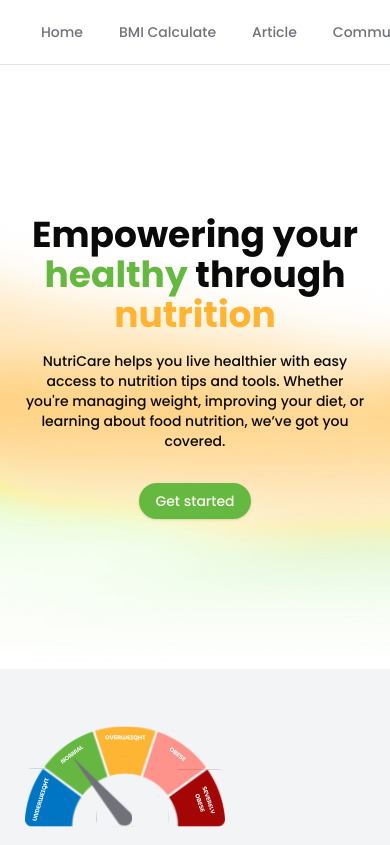
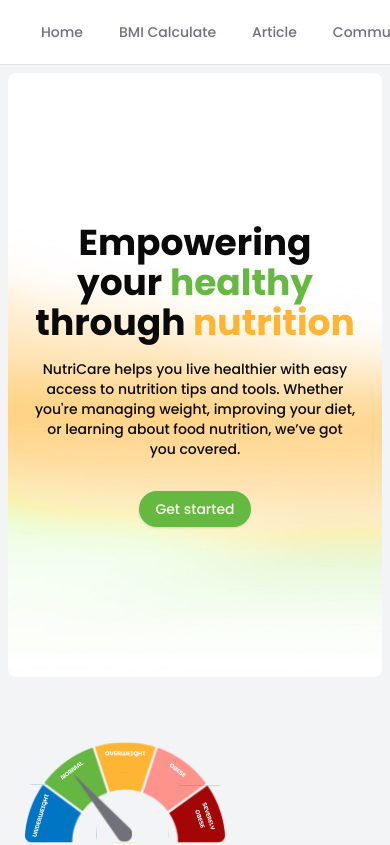
Before and after one commit to bersianturi/nutricare-v2, a Next.js app: page / in a window 390 px wide. Shown: the top 845 px of the page. Built offline with nearby package versions, Linux system fonts and the light colour scheme.

Commit message:
style: change hero styling

```diff
--- a/app/(root)/(route)/components/hero.tsx
+++ b/app/(root)/(route)/components/hero.tsx
@@ -4,7 +4,7 @@
 const HeroSection = () => {
   return (
     <section id="hero">
-      <div className="flex flex-col justify-center items-center lg:py-[150px] py-[150px] px-[25px] lg:px-[150px] bg-hero bg-no-repeat bg-cover bg-center lg:rounded-lg lg:m-4 gap-y-4 lg:shadow-sm">
+      <div className="flex flex-col justify-center items-center lg:py-[150px] py-[150px] px-[25px] lg:px-[150px] bg-hero bg-no-repeat bg-cover bg-center rounded-lg m-2 lg:m-4 gap-y-4 lg:shadow-sm">
         <div className="lg:max-w-[800px]">
           <h1 className="font-bold text-4xl md:text-4xl lg:text-5xl text-center">
             Empowering your <span className="text-nc-green">healthy</span>{" "}
```
